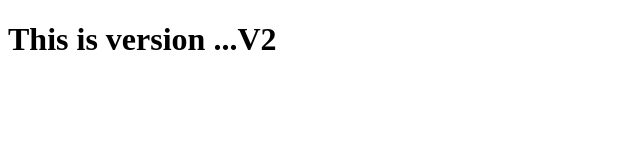
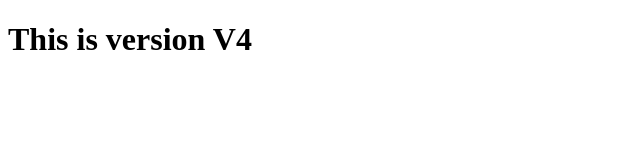
Before and after one commit to Ranjeet-30/labzone, a plain HTML site: page index.html in a window 1280 px wide. Shown: the full height of the page, 0-640 px from the left. Drawn offline with Linux system fonts and the light colour scheme.

Commit message:
This the V3

```diff
--- a/index.html
+++ b/index.html
@@ -6,6 +6,6 @@
     <title>Document</title>
 </head>
 <body>
-    <h1> This is version ...V2</h1>
+    <h1> This is version V4</h1>
 </body>
 </html>
```
